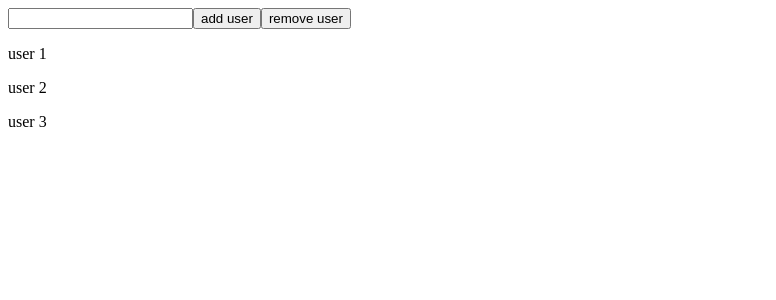
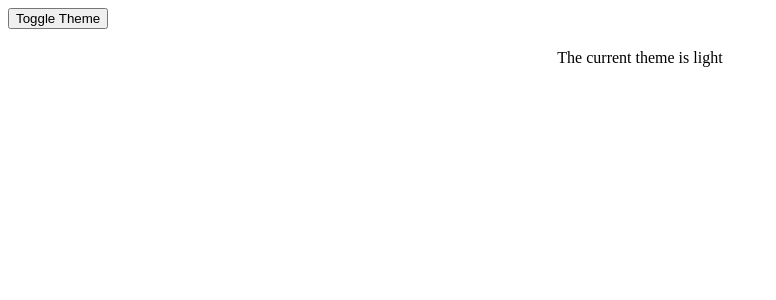
Before and after one commit to zannager/react-vite-batch50, a React (Vite) app: page / in a window 1280 px wide. Shown: the top 300 px of the page, without its empty margins (0-776 px from the left). Built offline with nearby package versions, Linux system fonts and the light colour scheme.

Commit message:
use context example 1

```diff
--- a/src/App.jsx
+++ b/src/App.jsx
@@ -16,14 +16,25 @@ import './App.css'
 // import DataDisplay2 from './components/render-props/DataDisplay2'
 
 // import Counter from './components/use-reducer/counter'
-import UpdateUser from './components/use-reducer/update-user'
+// import UpdateUser from './components/use-reducer/update-user'
+import { useState } from 'react';
+import ThemeContext from './components/context-api/ThemeContext'
+import ThemedComponent from './components/context-api/ThemedComponent'
+
 
 function App() {
   // const [name, setName] = useState('test')
 
+
   // const printEmail = (email) => {
   //   console.log("email", email)
   // }
+
+  const [theme, setTheme] = useState('light');
+
+  const toggleTheme = () => {
+    setTheme((prevTheme) => (prevTheme === 'light' ? 'dark' : 'light'));
+  };
 
   return (
     <>
@@ -37,9 +48,16 @@ function App() {
       {/* <DataDisplay2 />  */}
 
       {/* <Counter /> */}
-      <UpdateUser />
+      {/* <UpdateUser /> */}
 
       {/* <ComponentWithUseEffect /> */}
+
+      <ThemeContext.Provider value={{ theme, toggleTheme }}>
+        <div>
+          <button onClick={toggleTheme}>Toggle Theme</button>
+          <ThemedComponent />
+        </div>
+      </ThemeContext.Provider>
     </>
   )
 }
```
